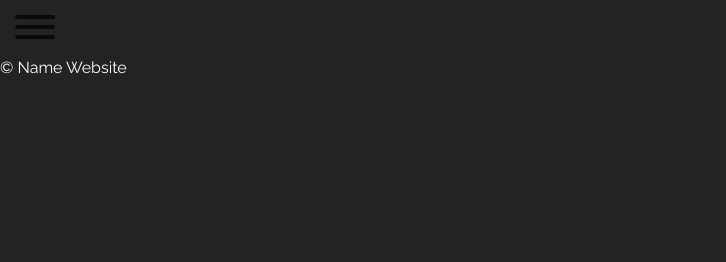
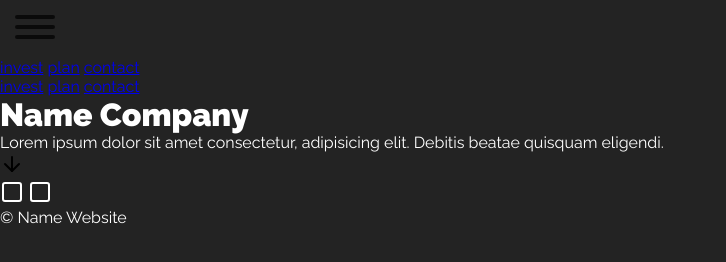
Before and after one commit to LarGesiK/Responsive-website-on-grid, a plain HTML site: page index.html in a window 1280 px wide. Shown: the whole page, without its empty margins (0-726 px from the left). Drawn offline with nearby package versions, Linux system fonts and the light colour scheme; files that its build step writes are made by us from their sources.

Commit message:
created structure header and added icons svg

```diff
--- a/index.html
+++ b/index.html
@@ -17,6 +17,38 @@
               <span class="hamburger-inner"></span>
             </span>
         </button>
+
+        <nav class="nav nav-mobile">
+            <a href="#invest">invest</a>
+            <a href="#plan">plan</a>
+            <a href="#contact">contact</a>
+        </nav>
+        <nav class="nav nav-desktop">
+            <a href="#invest">invest</a>
+            <a href="#plan">plan</a>
+            <a href="#contact">contact</a>
+        </nav>
+
+        <div class="header__text">
+            <h1 class="company-name">Name Company</h1>
+            <p>Lorem ipsum dolor sit amet consectetur, adipisicing elit. Debitis beatae quisquam eligendi.</p>
+        </div>
+
+        <div class="header__img">
+            <div class="header__shadow"></div>
+        </div>
+
+        <a href="#cards">
+            <div class="header__arrow">
+                <img src="img/icons/arrow-down.svg" alt="">
+            </div>
+        </a>
+
+        <img src="img/icons/square.svg" alt="">
+        <img src="img/icons/square.svg" alt="">
+
+
+
     </header>
 
     <footer class="footer">
```
Also changed, not shown: img/icons/arrow-down.svg (added), img/icons/square.svg (added).
